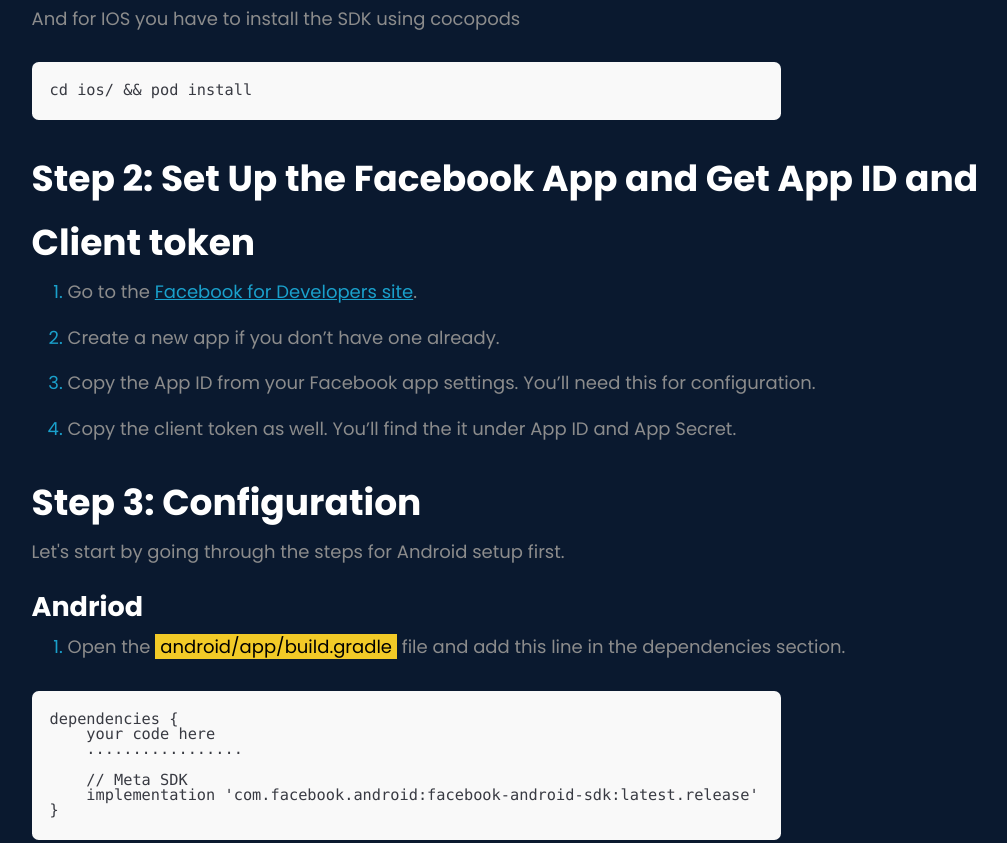
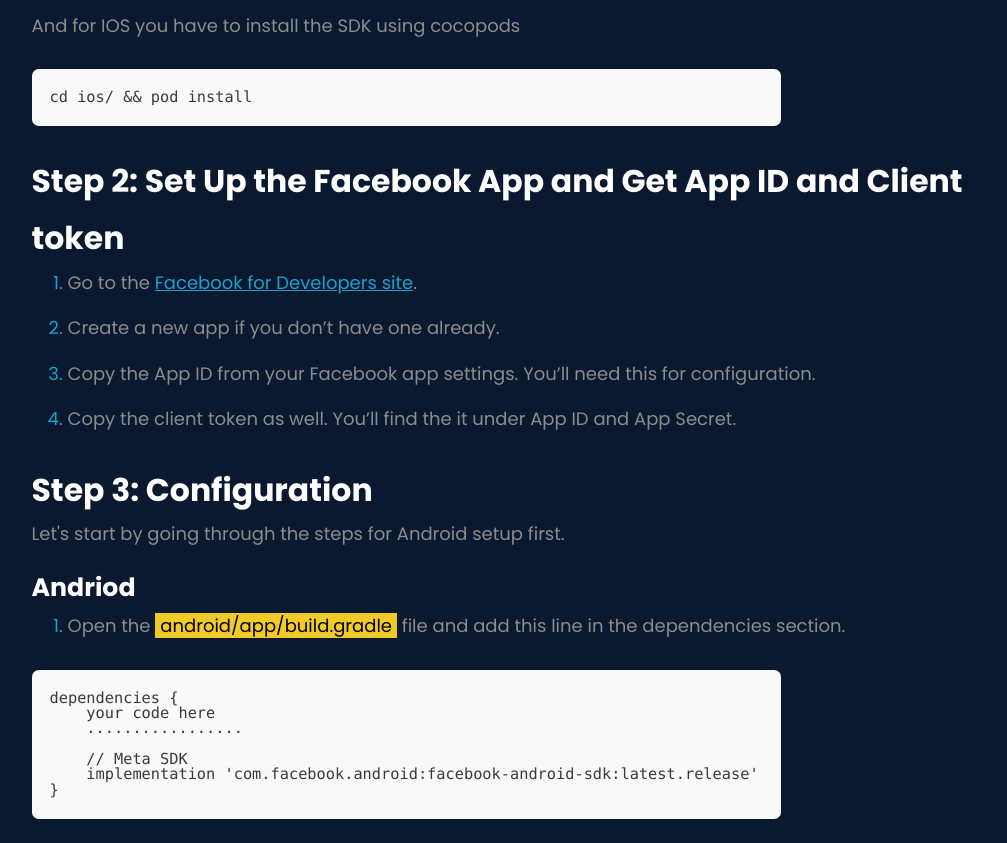
Before and after one commit to mouhsnimohamed/portfolio, a Gatsby site: page /blog/meta-sdk-react-native in a window 1280 px wide. Shown: the part 1519-2362 px from the top of the page, without its empty margins (109-1116 px from the left). Built offline with nearby package versions, Linux system fonts and the light colour scheme; Gatsby itself is replaced by a stand-in of ours; some packages are replaced by stand-ins of ours; code samples lack their colours; a web font is replaced by a local one.

Commit message:
change css

````diff
--- a/src/components/templates/post.jsx
+++ b/src/components/templates/post.jsx
@@ -42,6 +42,16 @@
   h4,
   h5 {
     color: white;
+  }
+
+  h2 {
+    font-size: 1.75rem;
+  }
+  h3 {
+    font-size: 1.4rem;
+  }
+  h4 {
+    font-size: 1.25rem;
   }
 
   img {
@@ -127,16 +137,16 @@
       margin: 1rem 0;
     }
     h1 {
-      font-size: 1.6rem;
+      font-size: 1.7rem;
     }
     h2 {
-      font-size: 1.4rem;
+      font-size: 1.5rem;
     }
     h3 {
-      font-size: 1.2rem;
+      font-size: 1.3rem;
     }
     h4 {
-      font-size: 1rem;
+      font-size: 1.1rem;
     }
   }
 `
--- a/src/content/blog/meta-sdk-react-native.md
+++ b/src/content/blog/meta-sdk-react-native.md
@@ -11,7 +11,7 @@
 
 ![meta and react native](https://i.imgur.com/hfOHSvg.png)
 
-# Step 1: Install the Facebook SDK for React Native
+## Step 1: Install the Facebook SDK for React Native
 
 ### 1. Install the react-native-fbsdk-next package:
 
@@ -39,18 +39,18 @@
 
 ```
 
-# Step 2: Set Up the Facebook App and Get App ID and Client token
+## Step 2: Set Up the Facebook App and Get App ID and Client token
 
 1. Go to the [Facebook for Developers site](https://developers.facebook.com/).
 2. Create a new app if you don’t have one already.
 3. Copy the App ID from your Facebook app settings. You’ll need this for configuration.
 4. Copy the client token as well. You’ll find the it under App ID and App Secret.
 
-# Step 3: Configuration
+## Step 3: Configuration
 
 Let's start by going through the steps for Android setup first.
 
-## Andriod
+### Andriod
 
 1. Open the <mark>android/app/build.gradle</mark> file and add this line in the dependencies section.
 
@@ -91,7 +91,7 @@
 
 🎉 that's it 🎉 save all files and build your project. Let's move on to IOS.
 
-## IOS
+### IOS
 
 1. Configure the <mark>Info.plist</mark> file with an XML snippet that contains data about your app. Add these lines to the file and make sur to replace <mark>fbAPP-ID</mark> and <mark>CLIENT-TOKEN</mark> by yours yoy have copied from your facebook APP (see step 2).
 
@@ -231,7 +231,7 @@
 
 > Requires iOS 14. On Android and iOS versions below 14, this will always return 'unavailable'.
 
-# Let's have a look at the result
+## Let's have a look at the result
 
 You'll start seeing events in the Events Manager of your Facebook app like the image below:
 
````
